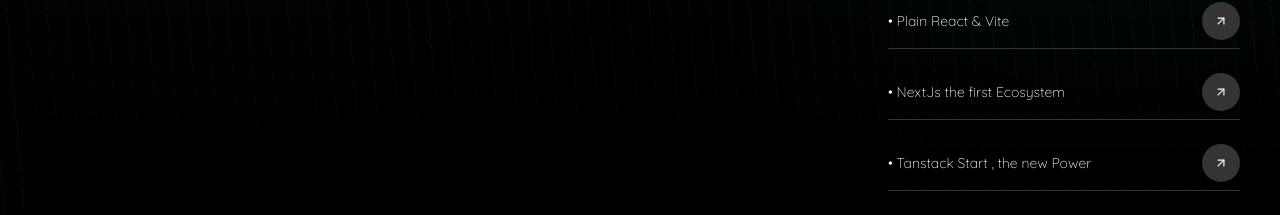
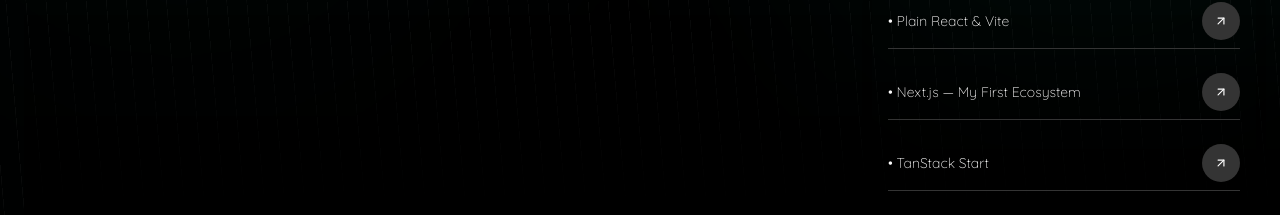
Before and after one commit to EnisZekiqi/EnisDev, a React (Vite) app: page / in a window 1280 px wide. Shown: the part 585-800 px from the top of the page. Built offline with nearby package versions, Linux system fonts and the light colour scheme.

Commit message:
bug fixes , UI improvements on learnmore

```diff
--- a/src/Components/HeroSectionV3.jsx
+++ b/src/Components/HeroSectionV3.jsx
@@ -16,22 +16,33 @@
     }
 
 
-    const learnMore = [
-      {id:1,
-        text:'Plain React & Vite',
-        link:'react',
-        description:'When I first jumped into React, everything felt different from plain JavaScript—hooks, conditional rendering, and the whole component mindset. I started with Create React App, but it felt slow and outdated. Discovering Vite was a game-changer: faster, cleaner, and way more enjoyable to work with',
-        img:react},
-      {id:2,
-        text:'NextJs the first Ecosystem',
-        link:'nextjs',
-        description:'Next.js felt intimidating at first, but I dove straight into building things instead of overthinking. Server-side rendering, routing, API routes, and server components made me feel like I’d leveled up. Learning how to fetch data securely with environment variables was a big moment for me too',
-        img:nextjs},
-      {id:3,
-        text:'Tanstack Start , the new Power',
-        link:'tanstack',
-        description:'TanStack Start feels like the perfect mix of React and Next.js. You can build fully SSR or purely client-side depending on the project. Routing is powerful and flexible. The only tricky part is SSR, since it requires a dedicated server—unlike Next.js which handles it for you. But overall, I really enjoy working with it',
-        img:tanstack}]
+  const learnMore = [
+  {
+    id: 1,
+    text: "Plain React & Vite",
+    link: "react",
+    description:
+      "React felt different from plain JavaScript at first, but switching to Vite made the workflow faster and way more enjoyable.",
+    img: react
+  },
+  {
+    id: 2,
+    text: "Next.js — My First Ecosystem",
+    link: "nextjs",
+    description:
+      "Next.js helped me level up with SSR, CSR, ISR, routing, and server components. It made me understand the full power of the React ecosystem.",
+    img: nextjs
+  },
+  {
+    id: 3,
+    text: "TanStack Start",
+    link: "tanstack",
+    description:
+      "TanStack Start mixes the best of React and Next.js. Flexible routing and SSR options make it fun to build with.",
+    img: tanstack
+  }
+];
+
 
   const toggleShow = useCallback((info) => {
     setShowText((prev)=>info)
@@ -41,18 +52,14 @@
 
 
 
- const containerVariants = {
-    hidden: { opacity: 1 },
-    visible: (i = 1) => ({
-      opacity: 1,
-      transition: { staggerChildren: 0.02, delayChildren: 0 * i },
-    }),
-  };
-
-  const letterVariants = {
-    hidden: { opacity: 0 },
-    visible: { opacity: 1 },
-  };
+  const textVariants = {
+  hidden: { opacity: 0, y: 10 },
+  visible: {
+    opacity: 1,
+    y: 0,
+    transition: { duration: 0.4, ease: "easeOut" }
+  }
+};
 
 
  return (
@@ -124,24 +131,19 @@
                 .map((example) => (
                   <span className="flex flex-col items-start">
                    <div className="flex items-center gap-2">
-                     <h1 className="font-semibold text-4xl text-white uppercase">{example.link}</h1>
+                     <h1 className="font-semibold text-3xl sm:text-4xl text-white uppercase">{example.link}</h1>
                      <img src={example.img} className="w-14 h-14" alt="" />
                    </div>
-         <motion.p
-        className="relative text-md md:text-lg text-start lg:text-2xl font-light mt-10 w-[80%] lg:w-[60%] text-black dark:text-[#fff]/70 z-10"
-       key={example.link}
-        variants={containerVariants}
+       <motion.p
+        key={example.link}
+        variants={textVariants}
         initial="hidden"
         animate="visible"
+        className="relative w-full text-md md:text-lg text-start lg:text-2xl font-light mt-10 w-[80%] lg:w-[60%] text-black dark:text-[#fff]/70 z-10"
+      >
+        {example.description}
+      </motion.p>
 
-      >
-        {example.description.split("").map((char, index) => (
-          <motion.span key={index} variants={letterVariants}>
-            {char}
-          </motion.span>
-        ))}
-
-      </motion.p>
       <motion.button
       initial={{opacity:0}}
        animate={{opacity:1}}
@@ -175,7 +177,7 @@
   initial={{ opacity: 0, y: 30 }}
   animate={{ opacity: 1, y: 0 }}
   transition={{ duration: 0.7 }}
-  className="relative uppercase z-10 text-[7.5vw] sm:text-[6.3vw] font-extrabold text-black dark:text-white/80 text-start flex flex-col leading-[0.9]"
+  className="relative uppercase  z-10 text-[7.5vw] sm:text-[6.3vw] font-extrabold text-black dark:text-white/80 text-start flex flex-col leading-[0.9]"
 >
   <span className="mb-4">
     Front
@@ -216,7 +218,7 @@
       </AnimatePresence>
       <div
         className="
-          absolute bottom-2 right-0 sm:right-6 flex flex-col gap-4 p-4 rounded-xl shadow-lg text-sm
+          absolute  bottom-2 right-0 sm:right-6 flex flex-col gap-4 p-4 rounded-xl shadow-lg text-sm
            w-full max-w-sm
           z-[100]
         "
```
